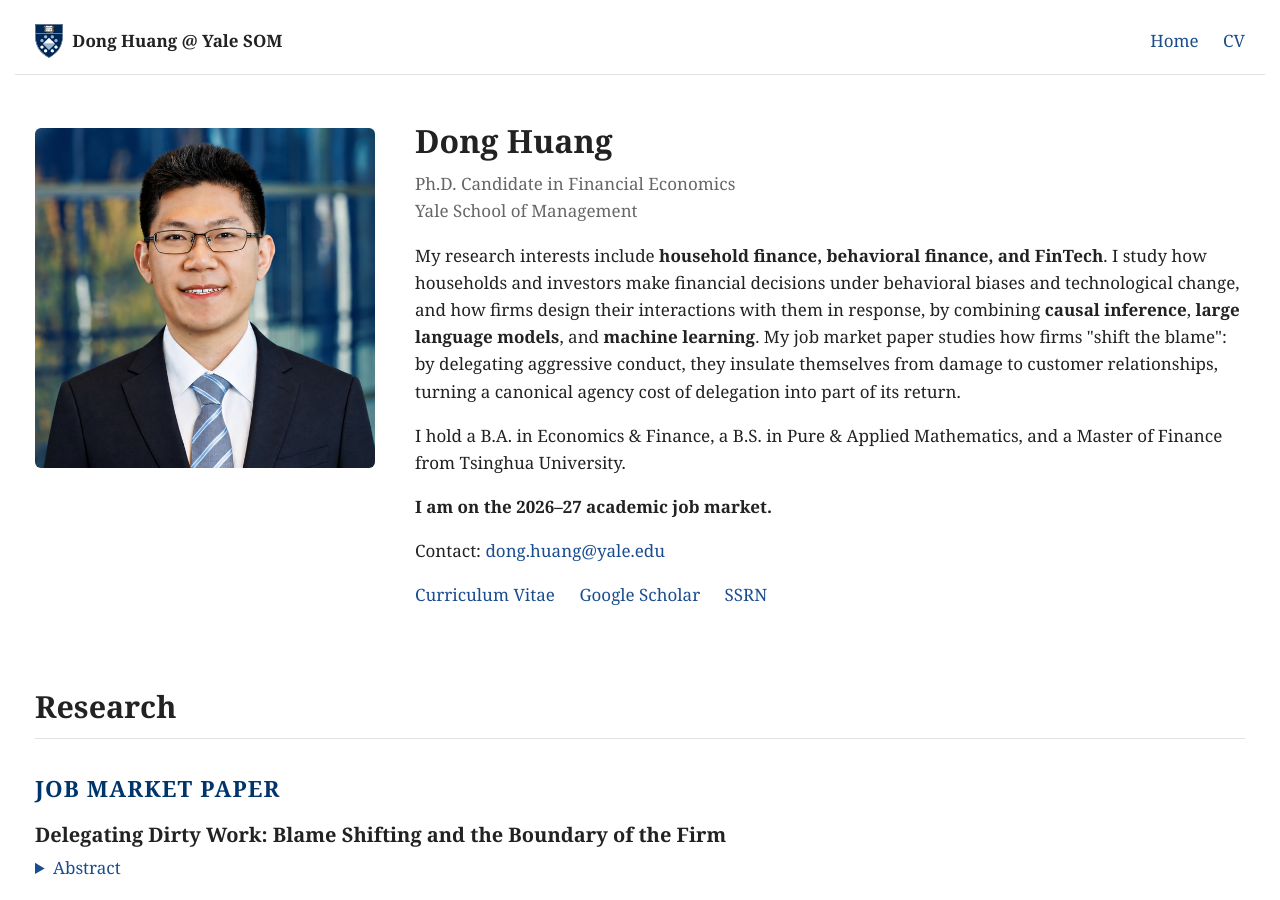
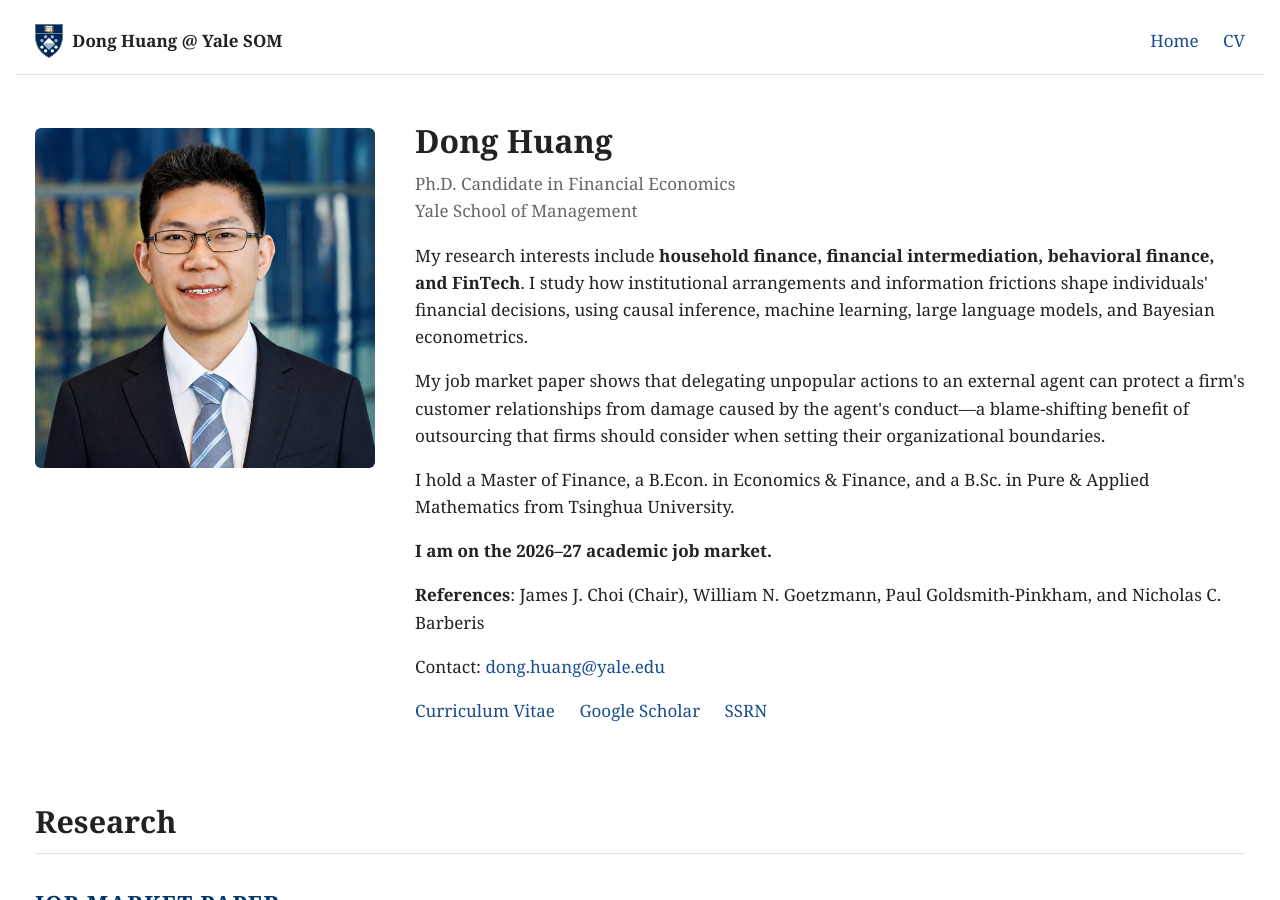
Before and after one commit to huangdong95/huangdong95.github.io, a Jekyll site: the page built from index.html, in a window 1280 px wide and 900 px high. Built offline with Jekyll 4.4.1, drawn with Linux system fonts in a browser that asks for light colours.

Commit message:
Revise homepage bio, education order and degree names; add references line
- Research interests now include financial intermediation; methods list
  matches the research statement; shorter JMP sentence
- List Master of Finance first; use B.Econ./B.Sc. as on the CV
- Add references under the job market line

Co-Authored-By: Claude Opus 5.5 <noreply@anthropic.com>

```diff
--- a/index.html
+++ b/index.html
@@ -7,21 +7,24 @@ layout: default
     <h1>{{ site.author.name }}</h1>
     <p class="role">{{ site.author.title }}<br>{{ site.author.affiliation }}</p>
     <p>
-      My research interests include <strong>household finance, behavioral finance, and
-      FinTech</strong>. I study how households and investors make financial
-      decisions under behavioral biases and technological change, and how firms design
-      their interactions with them in response, by combining
-      <strong>causal inference</strong>, <strong>large language models</strong>, and
-      <strong>machine learning</strong>. My job market paper studies how firms "shift the
-      blame": by delegating aggressive conduct, they insulate themselves from damage to
-      customer relationships, turning a canonical agency cost of delegation into part of
-      its return.
+      My research interests include <strong>household finance, financial intermediation,
+      behavioral finance, and FinTech</strong>. I study how institutional arrangements and
+      information frictions shape individuals' financial decisions, using causal
+      inference, machine learning, large language models, and Bayesian econometrics.
     </p>
     <p>
-      I hold a B.A. in Economics &amp; Finance, a B.S. in Pure &amp; Applied Mathematics,
-      and a Master of Finance from Tsinghua University.
+      My job market paper shows that delegating unpopular actions to an external agent can
+      protect a firm's customer relationships from damage caused by the agent's
+      conduct&mdash;a blame-shifting benefit of outsourcing
+      that firms should consider when setting their organizational boundaries.
+    </p>
+    <p>
+      I hold a Master of Finance, a B.Econ. in Economics &amp; Finance, and a B.Sc. in Pure
+      &amp; Applied Mathematics from Tsinghua University.
     </p>
     <p><strong>I am on the 2026&ndash;27 academic job market.</strong></p>
+    <p><strong>References</strong>: James J. Choi (Chair), William N. Goetzmann,
+      Paul Goldsmith-Pinkham, and Nicholas C. Barberis</p>
     <p class="contact">Contact: <a href="mailto:{{ site.author.email }}">{{ site.author.email }}</a></p>
     <p class="links">
       {% for l in site.author.links %}
```
